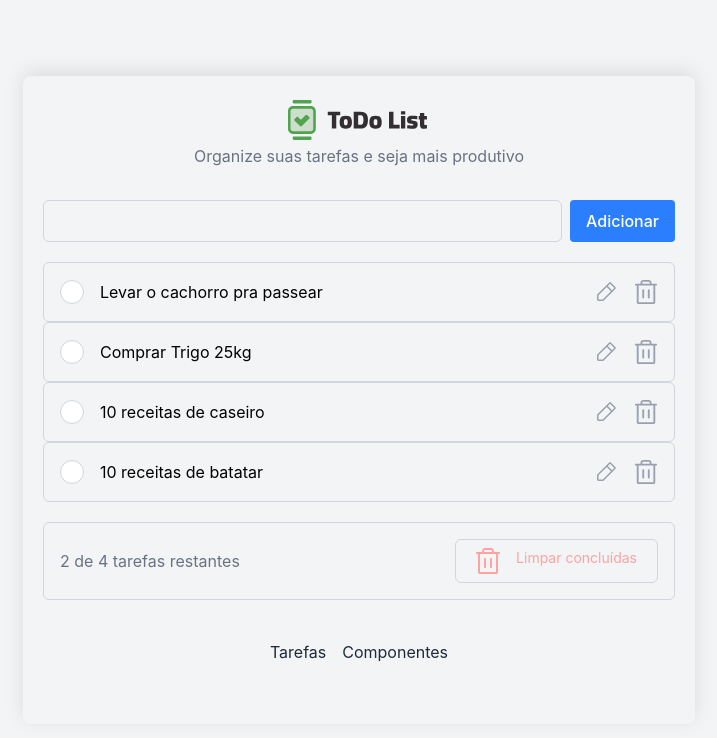
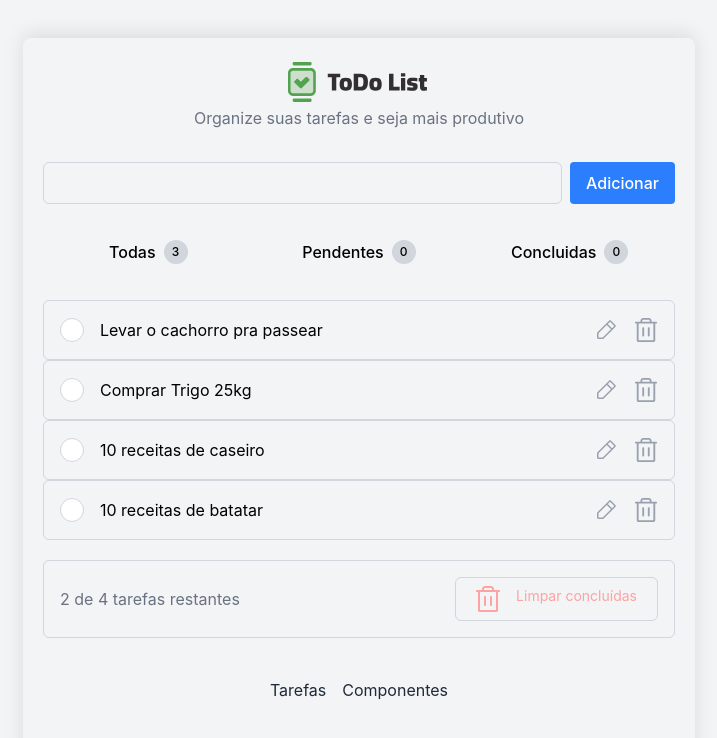
Before and after one commit to bruno0023/todo-list-react, a React (Vite) app: page / in a window 1280 px wide. Shown: the top 738 px of the page, without its empty margins (281-998 px from the left). Built offline with nearby package versions, Linux system fonts and the light colour scheme.

Commit message:
feat: add componente de filtro no task-list

```diff
--- a/src/core-components/task-filter.tsx
+++ b/src/core-components/task-filter.tsx
@@ -4,7 +4,7 @@ import Button from "../components/button";
 export default function TaskFilter() {
 
     return <>
-        <div className="flex justify-between gap-4 p-2 border border-solid border-gray-300">
+        <div className="flex justify-between gap-4 p-2">
             <Button variant="secondary" className="w-full gap-2">
                 <p>Todas</p>
                 <Badge value={3} />
--- a/src/pages/page-home.tsx
+++ b/src/pages/page-home.tsx
@@ -1,5 +1,6 @@
 
 import Search from "../core-components/search";
+import TaskFilter from "../core-components/task-filter";
 import TaskList from "../core-components/task-list";
 import TaskSummary from "../core-components/task-summary";
 
@@ -7,6 +8,7 @@ import TaskSummary from "../core-components/task-summary";
 export default function PageComponents() {
     return <>
         <Search />
+        <TaskFilter />
         <TaskList />
         <TaskSummary />
     </>
```
